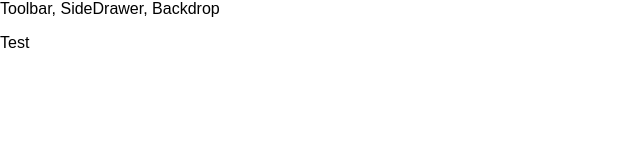
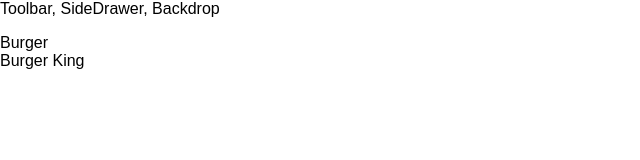
Before and after one commit to TX-9/burger-king, a React app: page / in a window 1280 px wide. Shown: the top 160 px of the page, without its empty margins (0-640 px from the left). Built offline with nearby package versions, Linux system fonts and the light colour scheme; a web font is replaced by a local one.

Commit message:
add Layout css

```diff
--- a/src/App.js
+++ b/src/App.js
@@ -1,12 +1,14 @@
 import React, {Component} from 'react';
 import './App.css';
-import Layout from './components/Layout/Layout'
+import Layout from './components/Layout/Layout';
+import BurgerKing from './containers/BurgerKing/BurgerKing';
+
 class App extends Component{
   render() {
     return (
         <div>
           <Layout>
-            <p>Test</p>
+            <BurgerKing/>
           </Layout>
         </div>
     );
--- a/src/components/Layout/Layout.js
+++ b/src/components/Layout/Layout.js
@@ -1,10 +1,11 @@
 import React from "react";
 import Aux from '../../hoc/Aux_';
+import classes from './Layout.module.css';
 
 const layout = (props) => (
     <Aux>
         <div>Toolbar, SideDrawer, Backdrop</div>
-        <main>
+        <main className={classes.Content}>
             {props.children}
         </main>
     </Aux>
--- /dev/null
+++ b/src/components/Layout/Layout.module.css
@@ -0,0 +1,3 @@
+.Content {
+    margin-top: 16px;
+}
--- /dev/null
+++ b/src/containers/BurgerKing/BurgerKing.js
@@ -0,0 +1,14 @@
+import React, { Component } from "react";
+import Aux from '../../hoc/Aux_'
+class BurgerKing extends Component {
+    render() {
+        return (
+            <Aux>
+                <div>Burger</div>
+                <div>Burger King</div>
+            </Aux>
+        );
+    }
+}
+
+export default BurgerKing;
```
